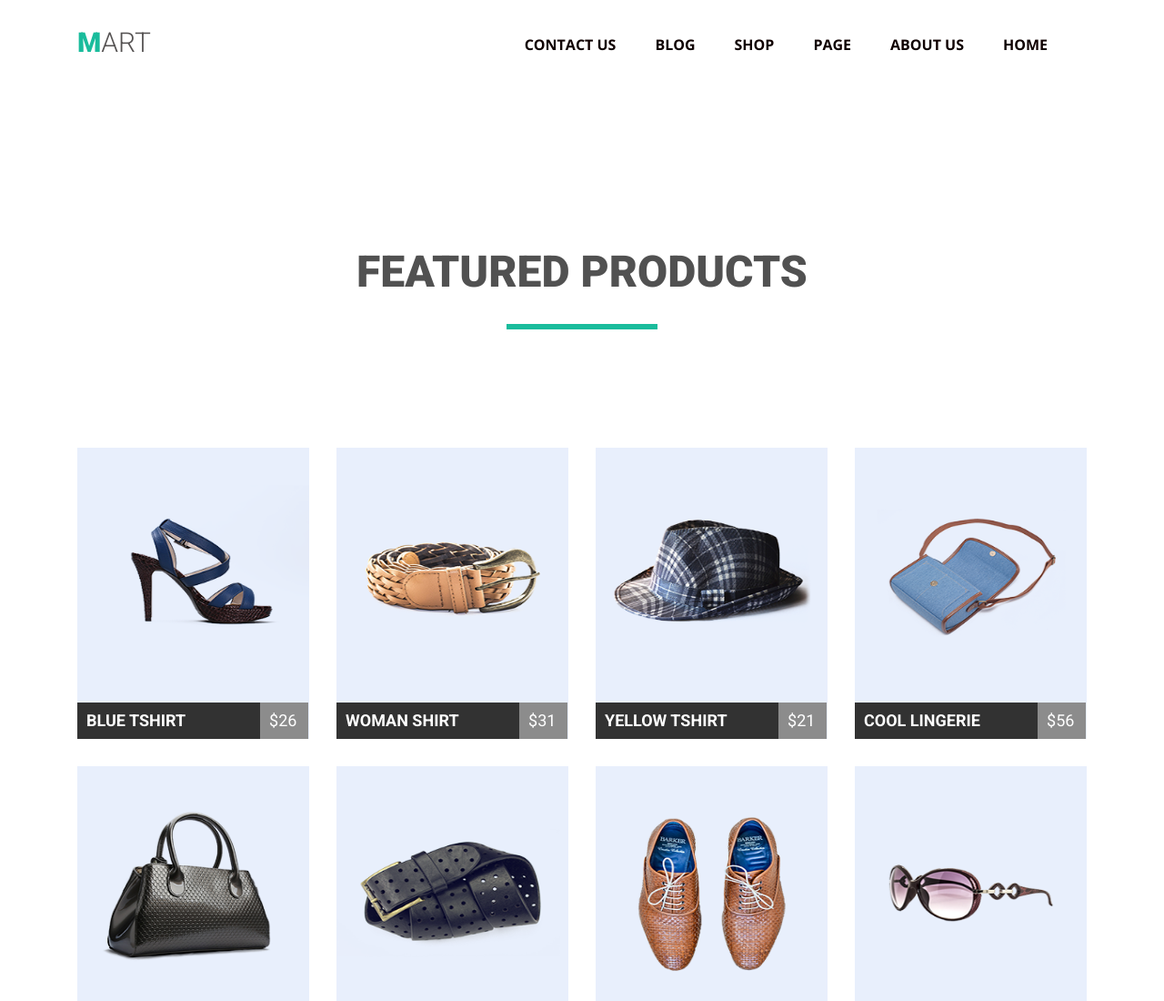
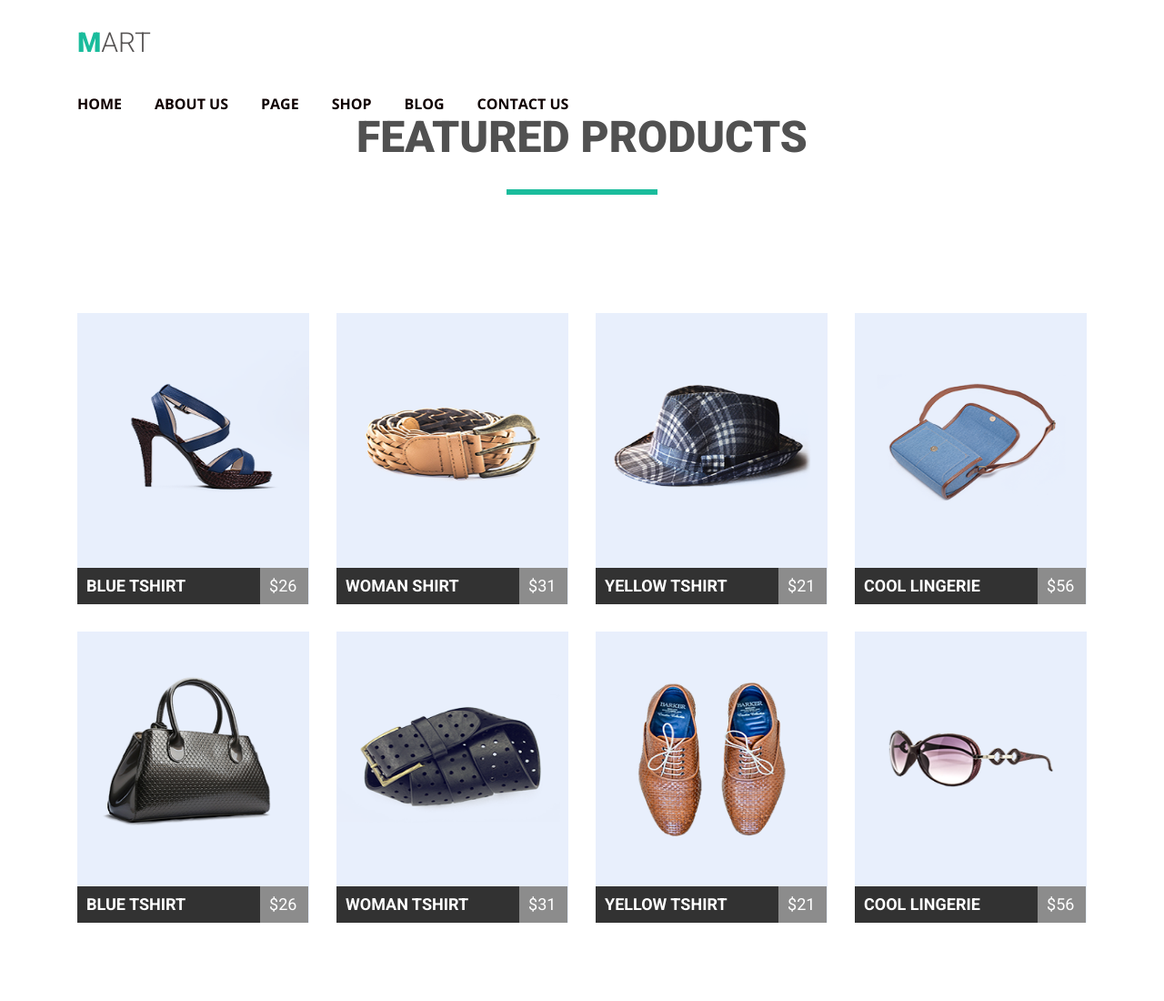
Before and after one commit to realtril/GitGO-IT-Course, a plain HTML site: page html-css/module-04/index.html in a window 1280 px wide. Shown: the top 1100 px of the page at 91% size. Drawn offline with nearby package versions, Linux system fonts and the light colour scheme.

Commit message:
fixing program issues

```diff
--- a/html-css/module-04/css/style.css
+++ b/html-css/module-04/css/style.css
@@ -13,36 +13,37 @@ h1 {
   margin: 0 auto;
 }
 
-.page-menu {
-  height: 70px;
-  width: 100%;
-  margin-bottom: 104px;
-}
-
-.page-menu a {
+.page-nav a {
   float: left;
   text-decoration: none;
 }
 
-.page-nav li {
+.page-nav-list {
   float: right;
+}
+
+.page-nav-list li {
+  float: left;
   margin-top: 40px;
   list-style: none;
-  padding-right: 43px;
 }
 
-.menu-item {
+.page-nav-list li:not(:last-child) {
+  margin-right: 36px;
+}
+
+.page-nav-item {
   font-family: "Open Sans", sans-serif;
   font-weight: 700;
   text-transform: uppercase;
   color: #0f0101;
 }
 
-.menu-item:hover {
+.page-nav-item:hover {
   color: #1abc9c;
 }
 
-.logo-wrapper a {
+.logotype {
   display: block;
   margin-top: 30px;
   text-decoration: none;
@@ -53,16 +54,12 @@ h1 {
   color: #555252;
 }
 
-.logo-wrapper a::first-letter {
+.logotype::first-letter {
   font-weight: 900;
   color: #1abc9c;
 }
 
-.page-header {
-  margin-bottom: 97px;
-}
-
-.page-menu ul {
+.page-nav ul {
   text-align: center;
   display: block;
 }
@@ -93,7 +90,8 @@ h1 {
   margin: 0 auto;
 }
 
-.menu-product:nth-child(4n) {
+.menu-product:nth-child(4n),
+.menu-product:last-child {
   margin-right: 0;
 }
 
--- a/html-css/module-04/index.html
+++ b/html-css/module-04/index.html
@@ -10,23 +10,23 @@
     href="https://fonts.googleapis.com/css2?family=Open+Sans:wght@300;400;600;700&family=Roboto:wght@300;400;700;900&display=swap"
     rel="stylesheet"
   />
-  <link rel="stylesheet" href="css/normalize.css" />
-  <link rel="stylesheet" href="css/style.css" />
+  <link rel="stylesheet" href="./css/normalize.css" />
+  <link rel="stylesheet" href="./css/style.css" />
 </html>
 
 <body>
-  <header class="page-header container clearfix">
-    <nav class="page-menu">
-      <div class="logo-wrapper">
-        <h1 class="site-logo"><a href="#">Mart</a></h1>
-      </div>
-      <ul class="page-nav">
-        <li><a class="menu-item" href="">Home</a></li>
-        <li><a class="menu-item" href="">About us</a></li>
-        <li><a class="menu-item" href="">Page</a></li>
-        <li><a class="menu-item" href="">Shop</a></li>
-        <li><a class="menu-item" href="">Blog</a></li>
-        <li><a class="menu-item" href="">Contact us</a></li>
+  <header class="page-header container">
+    <nav class="page-nav clearfix">
+      <h1 class="site-logo">
+        <a class="logotype" href="#">Mart</a>
+      </h1>
+      <ul class="page-nav-list">
+        <li><a class="page-nav-item" href="">Home</a></li>
+        <li><a class="page-nav-item" href="">About us</a></li>
+        <li><a class="page-nav-item" href="">Page</a></li>
+        <li><a class="page-nav-item" href="">Shop</a></li>
+        <li><a class="page-nav-item" href="">Blog</a></li>
+        <li><a class="page-nav-item" href="">Contact us</a></li>
       </ul>
     </nav>
   </header>
```
